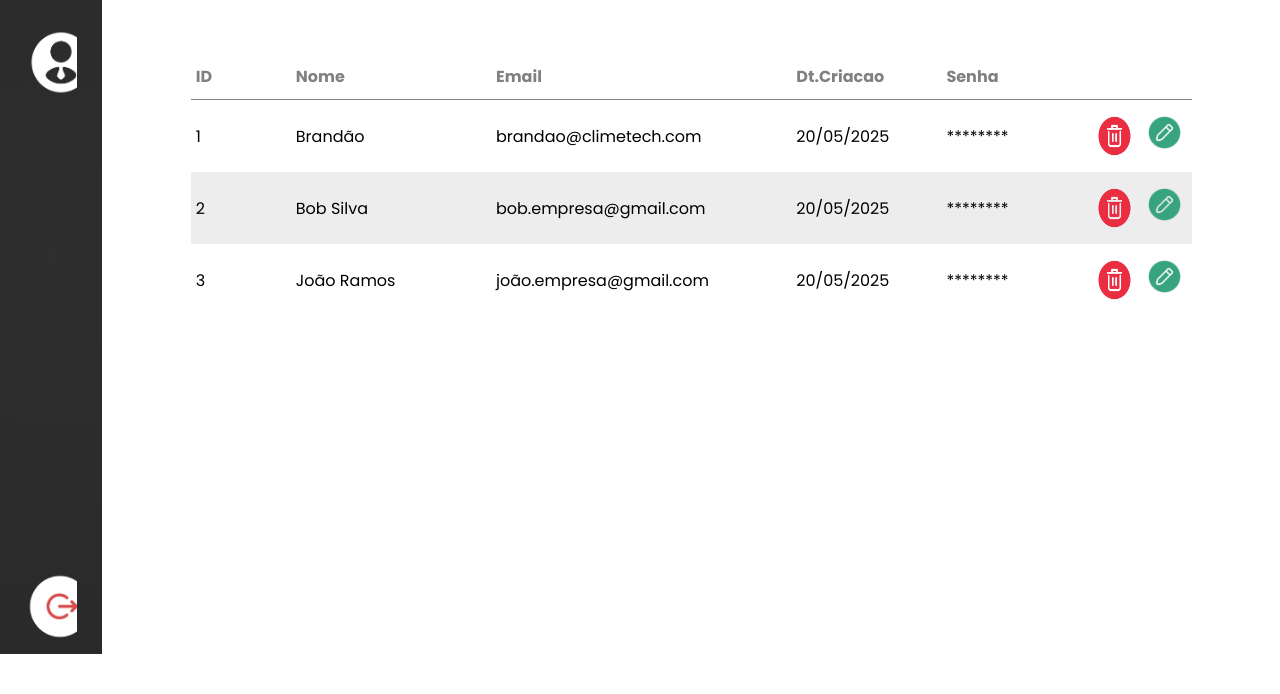
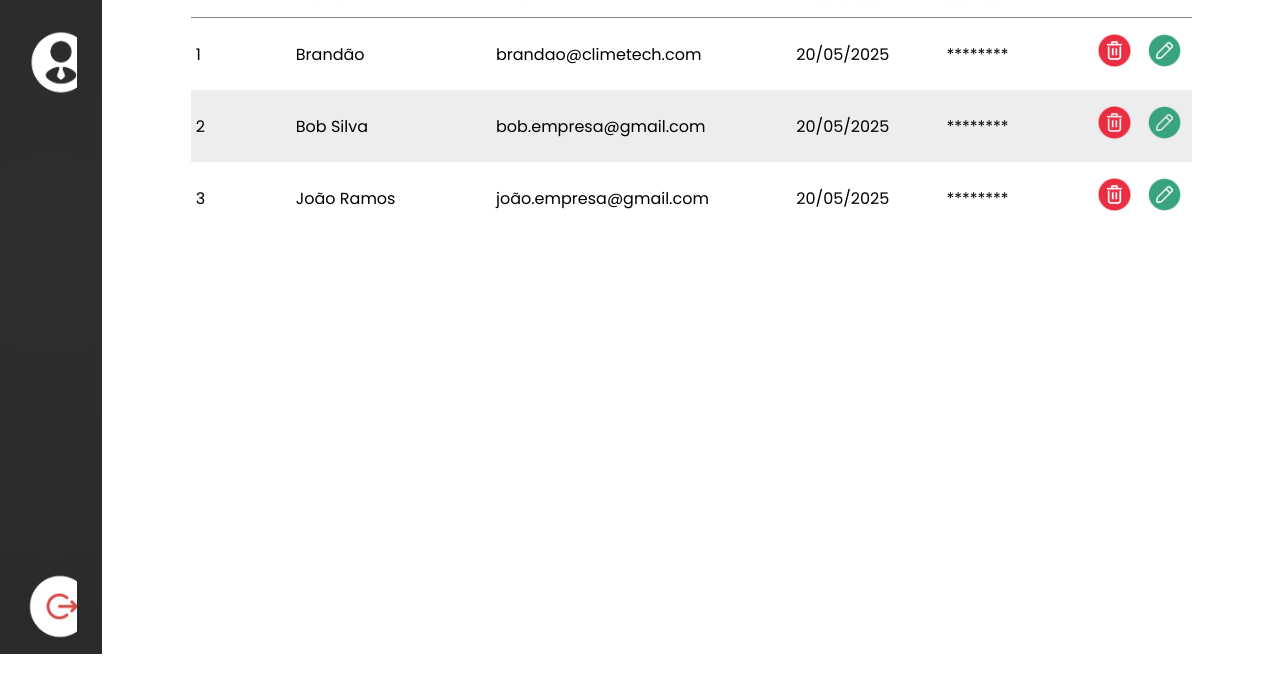
Before and after one commit to MiguelRamosSPTECH/ClimeTech, a plain HTML site: page dashboard/funcionarios/index.html in a window 1280 px wide. Shown: the part 146-840 px from the top of the page. Before the commit the page ends 800 px from the top, so only its background shows below. Drawn offline with Linux system fonts and the light colour scheme.

Commit message:
Update style.css

```diff
--- a/dashboard/funcionarios/style.css
+++ b/dashboard/funcionarios/style.css
@@ -181,17 +181,20 @@ canvas {
 /* Conteudo da tela de Funcionários */
 .content {
     width: 92%;
-    height: 100%;
+    min-height: 100vh;
     display: flex;
     justify-content: center;
-    align-items: center;
+    align-items: flex-start;
+    padding-top: 40px;
 }
 .container {
     display: flex;
     flex-direction: column;
-    justify-content: space-between;
+    justify-content: flex-start; /* conteúdo no topo */
+    align-items: flex-start;
     width: 85%;
-    height: 100%;
+    height: auto; /* deixa crescer conforme o conteúdo */
+    padding: 30px 0;
 }
 
 /* Header da tela */
@@ -286,8 +289,10 @@ table td {
     display: flex;
     gap: 15px;
 }
+
 .edit, .delete {
     width: 35px;
+    height: 35px;
     cursor: pointer;
 }
 
@@ -305,8 +310,8 @@ table td {
     z-index: 5;
 }
 
-
-/* Modal update */
+/* Modal update (NÃO PRECISA MAIS) */
+/*
 #modal_update {
     position: fixed;
     left: 50%;
@@ -338,7 +343,7 @@ table td {
     align-items: center;
     height: 60%;
     font-size: larger;
-}
+} */
 .container-interactive {
     width: 90%;
     display: flex;
@@ -437,9 +442,6 @@ table td {
    border: none;
    cursor: pointer;
 }
-#update-modal button {
-    height: 35%;
-}
 
 .button-cancel {
     background-color: #ea2d40;
```
